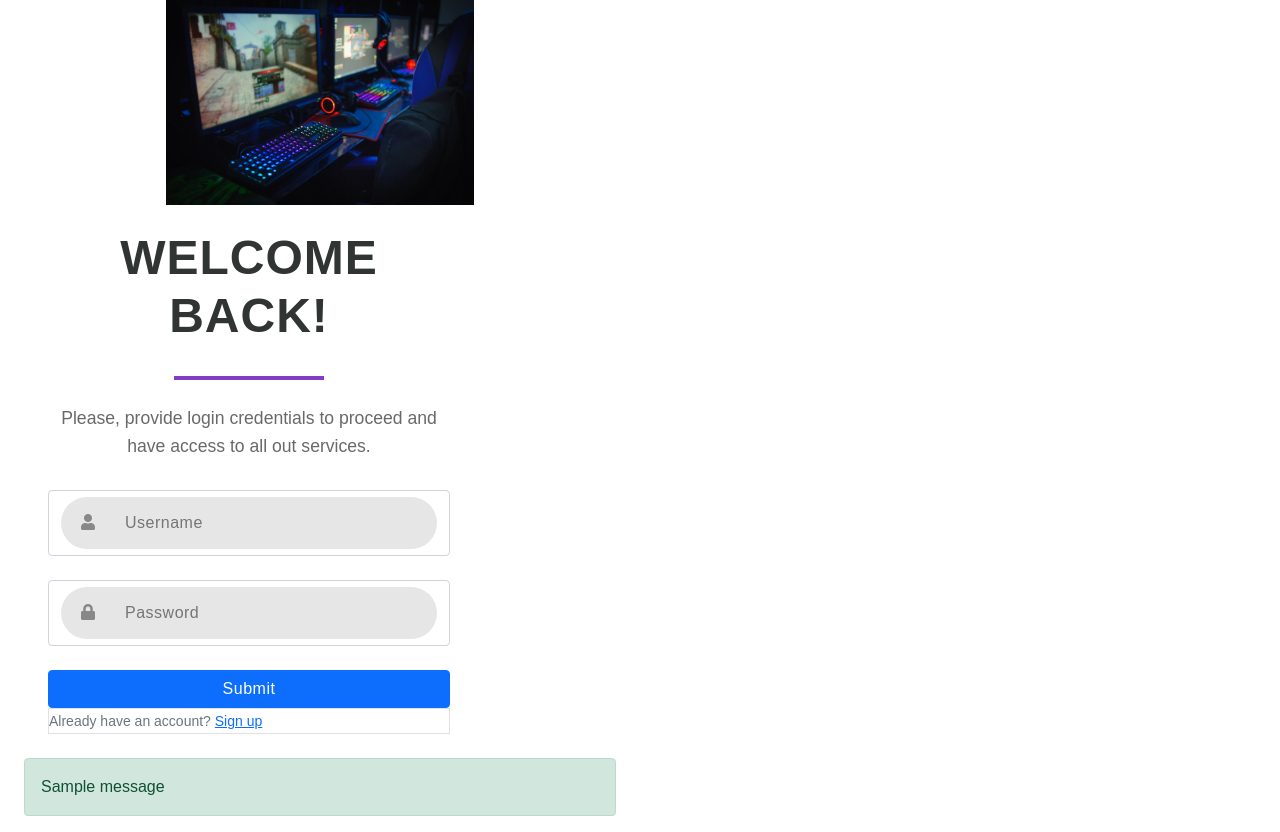
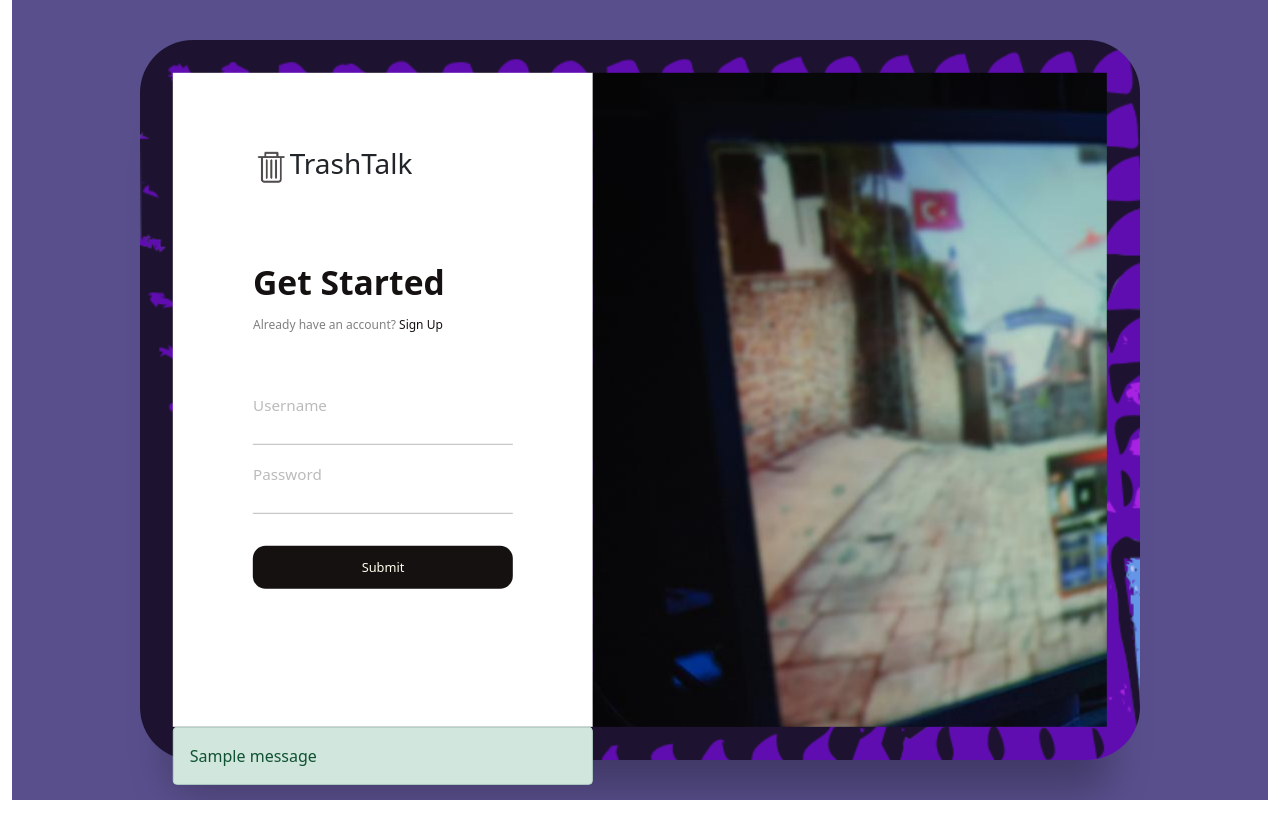
Before and after one commit to KingHiro123/trashTalk, a Flask app: template Templates/Login_Tryouts.html in a window 1280 px wide. After the commit the page ends 800 px from the top, so only its background shows below. Run offline with Flask 2, Linux system fonts and the light colour scheme; the template is opened without the code that fills it, so the values that code supplies are empty, except form fields; one stand-in notice (Sample message) is shown; form fields are guessed from the names that the template uses; some libraries are stand-ins or nearby versions.

Commit message:
New Updates

```diff
--- a/Forms.py
+++ b/Forms.py
@@ -6,14 +6,13 @@ class Signup_Form(Form):
     username = StringField('Username',[validators.DataRequired(), Length(min=2)])
     email = EmailField('Email', [validators.Email(), validators.DataRequired()])
     password = PasswordField("Password", [validators.DataRequired(), Length(min=8)])
-    confirmpass = PasswordField("Repeat Password", [validators.DataRequired(), EqualTo('password', message="Passwords must match."), Length(min=8)  ])
+    confirmpass = PasswordField("Repeat Password", [validators.DataRequired(), Length(min=8), EqualTo('password', message="Passwords must match.")])
     submit = SubmitField('Sign Up')
 
 
 class Login_Form(Form):
     username = StringField('Username',[validators.DataRequired()])
     password = PasswordField("Password", [validators.DataRequired()])
-    remember = BooleanField('Remember Me')
     submit = SubmitField('Log In')
 
 class CreateVoucherForm(Form):
--- a/Templates/Acc_Dashboard.html
+++ b/Templates/Acc_Dashboard.html
@@ -54,7 +54,6 @@
             <li class="notcurrent"><a href="/account"><i>Account Management</i></a> </li>
             <li class="notcurrent"><a href="#"><i>Customer Support</i></a> </li>
             <li class="notcurrent"><a href="#"><i>Inventory</i></a> </li>
-            <li class="notcurrent"><a href="#"><i>Transaction</i></a> </li>
             <li class="notcurrent"><a href="/rewards"><i>Rewards</i></a> </li>
             <li class="notcurrent"><a href="/claimedRewards"><i>Claimed Rewards</i></a> </li>
             <li class="notcurrent"><a href="/createVoucher"><i>Create Voucher</i></a> </li>
--- a/Templates/Acc_Man.html
+++ b/Templates/Acc_Man.html
@@ -14,7 +14,6 @@
             <li class="current"><a href="/account"><i>Account Management</i></a> </li>
             <li class="notcurrent"><a href="#"><i>Customer Support</i></a> </li>
             <li class="notcurrent"><a href="#"><i>Inventory</i></a> </li>
-            <li class="notcurrent"><a href="#"><i>Transaction</i></a> </li>
             <li class="notcurrent"><a href="/rewards"><i>Rewards</i></a> </li>
             <li class="notcurrent"><a href="/claimedRewards"><i>Claimed Rewards</i></a> </li>
         </ul>
--- a/Templates/Home_Admin.html
+++ b/Templates/Home_Admin.html
@@ -26,7 +26,6 @@
             <li class="notcurrent"><a href="/account"><i>Account Management</i></a> </li>
             <li class="notcurrent"><a href="#"><i>Customer Support</i></a> </li>
             <li class="notcurrent"><a href="#"><i>Inventory</i></a> </li>
-            <li class="notcurrent"><a href="#"><i>Transaction</i></a> </li>
             <li class="notcurrent"><a href="/rewards"><i>Rewards</i></a> </li>
             <li class="notcurrent"><a href="/claimedRewards"><i>Claimed Rewards</i></a> </li>
         </ul>
--- a/Templates/Login_Tryouts.html
+++ b/Templates/Login_Tryouts.html
@@ -2,45 +2,43 @@
 
 {% block title %}
     <title class="">TrashTalk</title>
-    <link rel="stylesheet" type="text/css" href=" {{ url_for('static', filename='login.css') }}" >
+    <link rel="stylesheet" type="text/css" href=" {{ url_for('static', filename='signup.css') }}" >
+
 {% endblock %}
-
 {% block content %}
 {% from "includes/_formHelper.html" import render_field %}
 <body>
-    <section class="side">
-        <img src="/Templates/images/Login.jpeg" alt="">
-    </section>
-
-    <section class="main">
-        <div class='container'>
-            <div class="login-container">
-
-                <h2 class='title'> Welcome Back! </h2>
-                <div class="separator"></div>
-                <p class="welcome-message"> Please, provide login credentials to proceed and have access to all out services.</p>
-                <form action="" class="login-form" method="POST">
-                    <div class="form-control">
-                        {{form.username(class_="form-style", placeholder_="Username")}}
-                        <i class="fas fa-user"></i>
-                        <!-- <input type="text" placeholder="Username" name="username"> -->
+    <main>
+        <div class='box'>
+            <div class="inner-box">
+                <div  class="forms-wrap">
+                    <form action="" class="sign-in-form" autocomplete="off" method="POST">
+                        <div class="logo">
+                            <img src="/static/images/logo.png" alt="TrashTalk" />
+                            <h3> TrashTalk </h3>
                         </div>
 
-                    <div class="form-control">
-                        {{form.password(class_="form-style", placeholder_="Password")}}
-                        <i class="fas fa-lock"></i>
+                        <div class="heading">
+                            <h2> Get Started </h2>
+                            <h6> Already have an account? </h6>
+                            <a class="ml-2" href="/signup">Sign Up</a>
                         </div>
 
-                    <input type="submit" value="Submit" class="btn btn-primary" />
+                        <div class="actual-form">
+                            <div class="input-wrap">
+                                <label> Username </label>
+                                {{form.username(class="form-style")}}
+                            </div>
+                            <div class="input-wrap">
+                                <label> Password </label>
+                                {{form.password(class="form-style")}}
+                            </div>
 
-                    <div class="border">
-                        <small class="text-muted">
-                          Already have an account?
-                          <a class="ml-2" href="/signup">Sign up</a>
-                        </small>
+                        <input type="submit" value="Submit" class="sign-btn"/>
+
                         </div>
                     </form>
-            </div>
+
                 {% with messages = get_flashed_messages(with_categories=true) %}
                     {% if messages %}
                         {% for category, message in messages %}
@@ -51,8 +49,14 @@
                     {% endif %}
                 {% endwith %}
                 </div>
-    </section>
+                <div class="carousel">
 
+                </div>
 
+            </div>
+        </div>
+
+    </main>
 </body>
+
 {% endblock %}
--- a/Templates/base.html
+++ b/Templates/base.html
@@ -12,6 +12,7 @@
 
     <!-- Font Awesome Icons -->
     <link rel="stylesheet" href="https://cdnjs.cloudflare.com/ajax/libs/font-awesome/5.15.1/css/all.min.css" />
+
 </head>
 <body>
     {% block navbar %}
@@ -27,6 +28,11 @@
     <script src="https://cdn.jsdelivr.net/npm/@popperjs/core@2.10.2/dist/umd/popper.min.js" integrity="sha384-7+zCNj/IqJ95wo16oMtfsKbZ9ccEh31eOz1HGyDuCQ6wgnyJNSYdrPa03rtR1zdB" crossorigin="anonymous"></script>
     <script src="https://cdn.jsdelivr.net/npm/bootstrap@5.1.3/dist/js/bootstrap.min.js" integrity="sha384-QJHtvGhmr9XOIpI6YVutG+2QOK9T+ZnN4kzFN1RtK3zEFEIsxhlmWl5/YESvpZ13" crossorigin="anonymous"></script>
 
+
+    {% endblock %}
+
+    {% block javascript %}
+    <script src="{{ url_for('static', filename='app.js') }}"></script>
     {% endblock %}
 </body>
 </html>
--- a/Templates/claimedRewards.html
+++ b/Templates/claimedRewards.html
@@ -10,7 +10,6 @@
             <li class="notcurrent"><a href="/account"><i>Account Management</i></a> </li>
             <li class="notcurrent"><a href="#"><i>Customer Support</i></a> </li>
             <li class="notcurrent"><a href="#"><i>Inventory</i></a> </li>
-            <li class="notcurrent"><a href="#"><i>Transaction</i></a> </li>
             <li class="notcurrent"><a href="/rewards"><i>Rewards</i></a> </li>
             <li class="current"><a href="/claimedRewards"><i>Claimed Rewards</i></a> </li>
         </ul>
--- a/Templates/createVoucher.html
+++ b/Templates/createVoucher.html
@@ -12,7 +12,6 @@
             <li class="notcurrent"><a href="/account"><i>Account Management</i></a> </li>
                 <li class="notcurrent"><a href="#"><i>Customer Support</i></a> </li>
                 <li class="notcurrent"><a href="#"><i>Inventory</i></a> </li>
-                <li class="notcurrent"><a href="#"><i>Transaction</i></a> </li>
                 <li class="notcurrent"><a href="/rewards"><i>Rewards</i></a> </li>
                 <li class="notcurrent"><a href="/claimedRewards"><i>Claimed Rewards</i></a></li>
                 <li class="current"><a href="/createVoucher"><i>Create Voucher</i></a> </li>
--- a/Templates/retrieveVoucher.html
+++ b/Templates/retrieveVoucher.html
@@ -12,7 +12,6 @@
             <li class="notcurrent"><a href="/account"><i>Account Management</i></a> </li>
                 <li class="notcurrent"><a href="#"><i>Customer Support</i></a> </li>
                 <li class="notcurrent"><a href="#"><i>Inventory</i></a> </li>
-                <li class="notcurrent"><a href="#"><i>Transaction</i></a> </li>
                 <li class="notcurrent"><a href="/rewards"><i>Rewards</i></a> </li>
                 <li class="notcurrent"><a href="/claimedRewards"><i>Claimed Rewards</i></a></li>
                 <li class="notcurrent"><a href="/createVoucher"><i>Create Voucher</i></a> </li>
--- a/Templates/rewards.html
+++ b/Templates/rewards.html
@@ -14,7 +14,6 @@
             <li class="notcurrent"><a href="/account"><i>Account Management</i></a> </li>
             <li class="notcurrent"><a href="#"><i>Customer Support</i></a> </li>
             <li class="notcurrent"><a href="#"><i>Inventory</i></a> </li>
-            <li class="notcurrent"><a href="#"><i>Transaction</i></a> </li>
             <li class="current"><a href="/rewards"><i>Rewards</i></a> </li>
             <li class="notcurrent"><a href="/claimedRewards"><i>Claimed Rewards</i></a></li>
             <li class="notcurrent"><a href="/createVoucher"><i>Create Voucher</i></a> </li>
--- a/__init__.py
+++ b/__init__.py
@@ -52,7 +52,7 @@ def login():
 
                         return redirect(url_for('login'))
 
-            login_user(user, remember=login.remember.data)
+            login_user(user)
             flash(f'Successfully logged in!', 'success')
             db.close()
 
--- /dev/null
+++ b/static/app.js
@@ -0,0 +1,11 @@
+const inputs = document.querySelectorAll(".form-style");
+
+inputs.forEach(inp => {
+    inp.addEventListener("focus", () => {
+        inp.classList.add("active");
+    })
+    inp.addEventListener("blur", () => {
+        if (inp.value != "") return;
+        inp.classList.remove("active");
+    });
+});
--- a/static/signup.css
+++ b/static/signup.css
@@ -1,7 +1,13 @@
+@import url('https://fonts.googleapis.com/css2?family=Poppins:wght@200&display=swap');
+
 *, *::before, *::after {
     padding: 0;
     margin: 0;
     box-sizing: border-box;
+}
+
+body, input{
+    font-family: "Poppins", sans-serif;
 }
 
 main{
@@ -17,8 +23,8 @@ main{
 
 .box {
     position: relative;
-    max-width: 1020px;
-    height: 640px;
+    max-width: 1000px;
+    height: 720px;
     background-image: url('images/monitor.svg');
     width: 100%;
     border-radius: 3.3rem;
@@ -29,9 +35,126 @@ main{
     position:absolute;
     width: calc(100% - 4.1rem);
     height: calc(100% - 4.1rem);
-    background-color: black;
-    opacity: 80%;
     top: 50%;
     left: 50%;
     transform: translate(-50%, -50%);
+
 }
+
+.forms-wrap {
+    position: absolute;
+    height: 100%;
+    width: 45%;
+    top: 0;
+    left: 0;
+    background-color: white;
+}
+
+.carousel {
+    position: absolute;
+    height: 100%;
+    width: 55%;
+    left: 45%;
+    top: 0;
+    background-image: url('images/Login.jpeg');
+}
+
+form{
+    max-width: 260px;
+    width: 100%;
+    margin: 0 auto;
+    height: 100%;
+    display: flex;
+    flex-direction: column;
+    justify-content: space-evenly;
+}
+
+.logo {
+    display: flex;
+    align-items: center;
+
+}
+
+.logo img{
+    width: 27px;
+    margin: 0.3rem;
+}
+
+.logo h4{
+    font-size: 1.1rem;
+    margin-top: 4px;
+    letter-spacing: -0.5px;
+    color: #151111;
+}
+
+.heading h2{
+    font-size: 2.1rem;
+    font-weight: 600;
+    color: #151111;
+}
+
+.heading h6{
+    color: grey;
+    font-weight: 400;
+    font-size: 0.75rem;
+    display: inline;
+}
+
+.ml-2{
+    color: #151111;
+    text-decoration: none;
+    font-size: 0.75rem;
+    font-weight: 500;
+    transition: 0.2s;
+
+}
+
+.ml-2:hover{
+    background-color: #8371fd;
+}
+
+.input-wrap{
+    position: relative;
+    height: 37px;
+    margin-bottom: 2rem;
+}
+
+.form-style{
+    position: absolute;
+    width: 100%;
+    height: 100%;
+    background: none;
+    border: none;
+    outline: none;
+    border-bottom: 1px solid #bbb;
+    padding: 0;
+    font-size: .95rem;
+    color: #151111;
+}
+
+label {
+    display: none;
+    position: absolute;
+    top: -40%;
+    font-size: 0.95rem;
+    color: #bbb;
+    pointer-events: none;
+}
+
+.sign-btn{
+    display: inline-block;
+    width: 100%;
+    height: 43px;
+    background-color: #151111;
+    color:#ffe;
+    border: none;
+    cursor: pointer;
+    border-radius: 0.8rem;
+    font-size: .8rem;
+    margin-bottom: 4rem;
+    transition: 0.2s;
+}
+
+.sign-btn:hover{
+    background-color: #8371fd;
+}
```
Also changed, not shown: Templates/Signup_Tryouts.html (+48 -1 lines), Templates/Update_nameList.html (renamed from Templates/Update.html), static/images/Login_.svg (added), static/images/logo.png (added), 3 other files. Lines whose indentation alone changed are shown as unchanged.
